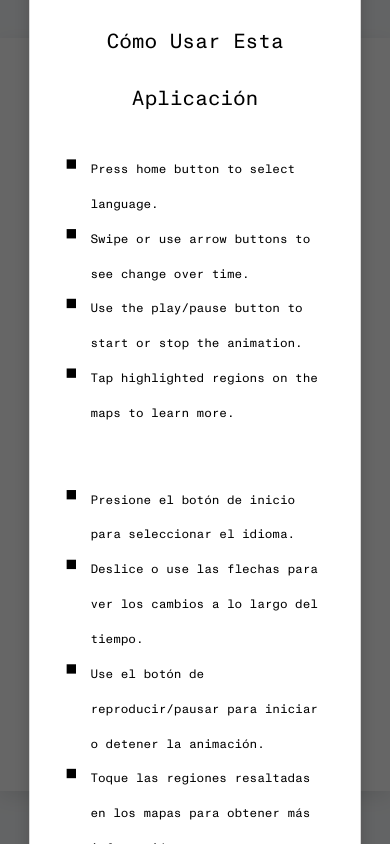
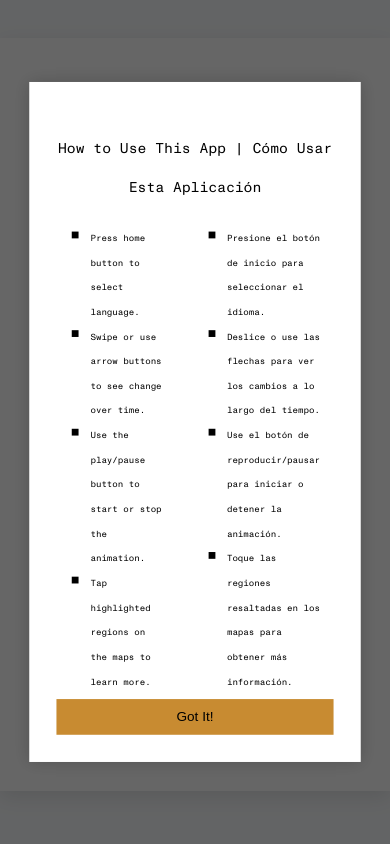
Before and after one commit to samweldon9393/SingSingPrisonMuseum-maps, a React (Create React App) app: page / in a window 390 px wide. Built offline with nearby package versions, Linux system fonts and the light colour scheme.

Commit message:
Add media query for font size on instructions

```diff
--- a/src/components/InstructionPopup.css
+++ b/src/components/InstructionPopup.css
@@ -38,6 +38,15 @@
   font-size: .9rem !important;
 }
 
+@media (max-width: 768px) {
+  .instruction-popup-content {
+      font-size: .7rem !important;
+  }
+  .instruction-list {
+    font-size: .65rem !important;
+  }
+}
+
 .instruction-close-button {
   background-color: #c88b31;
   color: black;
```
